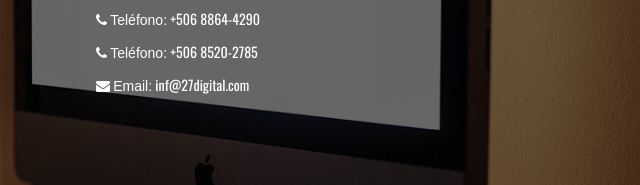
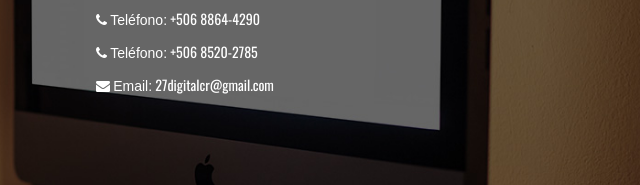
Before and after one commit to 27digital/27digitalcr, a plain HTML site: page index.html in a window 1280 px wide. Shown: the part 4435-4620 px from the top of the page, 629-1269 px from the left. Drawn offline with nearby package versions, Linux system fonts and the light colour scheme; some packages are replaced by stand-ins of ours.

Commit message:
Update index.html

```diff
--- a/index.html
+++ b/index.html
@@ -510,7 +510,7 @@
                   <li><i class="fa fa-phone"></i> <span id="fuente"> Teléfono:</span> +506 8520-2785  </li>
 
                     <!--/#Hay que cambiar aqui despues cuando estemos probando esto-->
-                  <li><i class="fa fa-envelope"></i> <span id="fuente"> Email:</span><a href="https://login.live.com/login.srf?wa=wsignin1.0&rpsnv=13&ct=1578887144&rver=7.0.6737.0&wp=MBI_SSL&wreply=https%3a%2f%2foutlook.live.com%2fowa%2f%3fnlp%3d1%26RpsCsrfState%3da77e39c9-9591-b434-6d7f-28095b977654&id=292841&aadredir=1&CBCXT=out&lw=1&fl=dob%2cflname%2cwld&cobrandid=90015"> inf@27digital.com</a></li>
+                  <li><i class="fa fa-envelope"></i> <span id="fuente"> Email:</span><a href="https://login.live.com/login.srf?wa=wsignin1.0&rpsnv=13&ct=1578887144&rver=7.0.6737.0&wp=MBI_SSL&wreply=https%3a%2f%2foutlook.live.com%2fowa%2f%3fnlp%3d1%26RpsCsrfState%3da77e39c9-9591-b434-6d7f-28095b977654&id=292841&aadredir=1&CBCXT=out&lw=1&fl=dob%2cflname%2cwld&cobrandid=90015"> 27digitalcr@gmail.com</a></li>
                 </ul>
               </div>
             </div>
```
